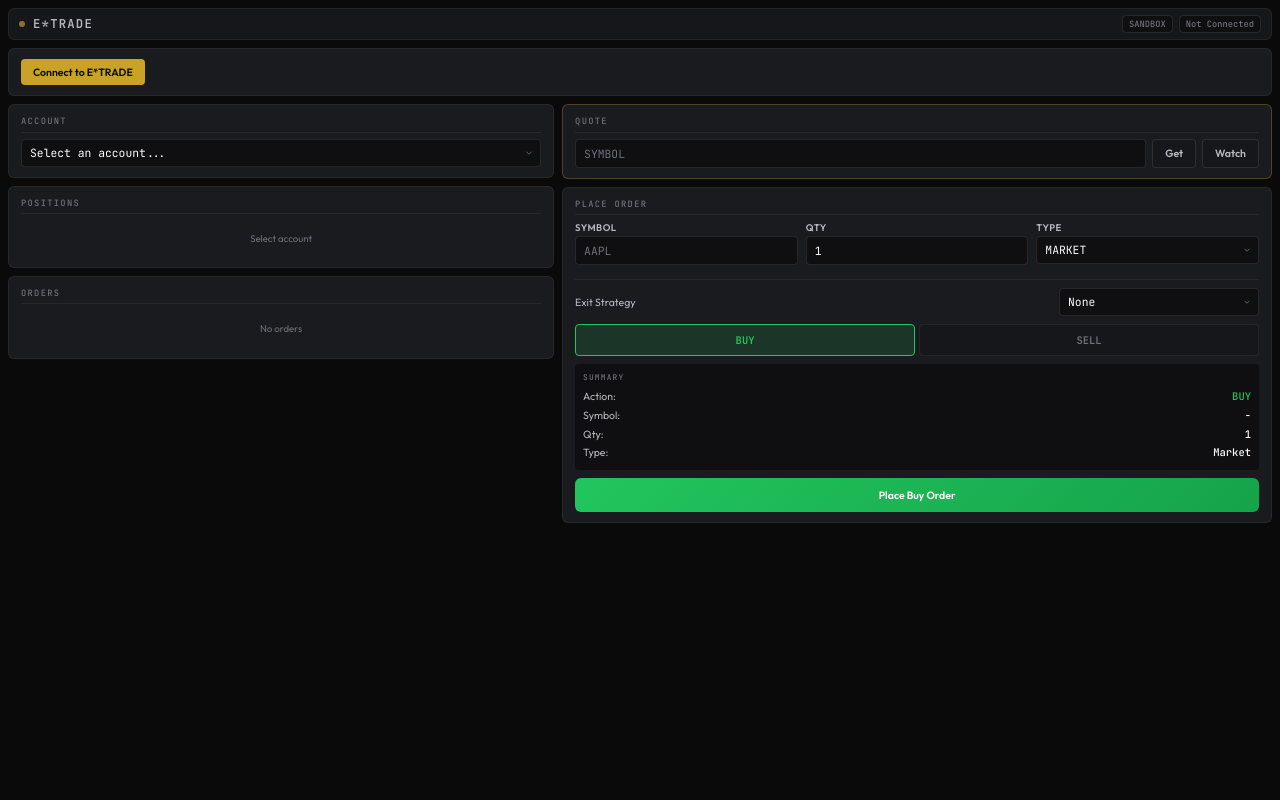
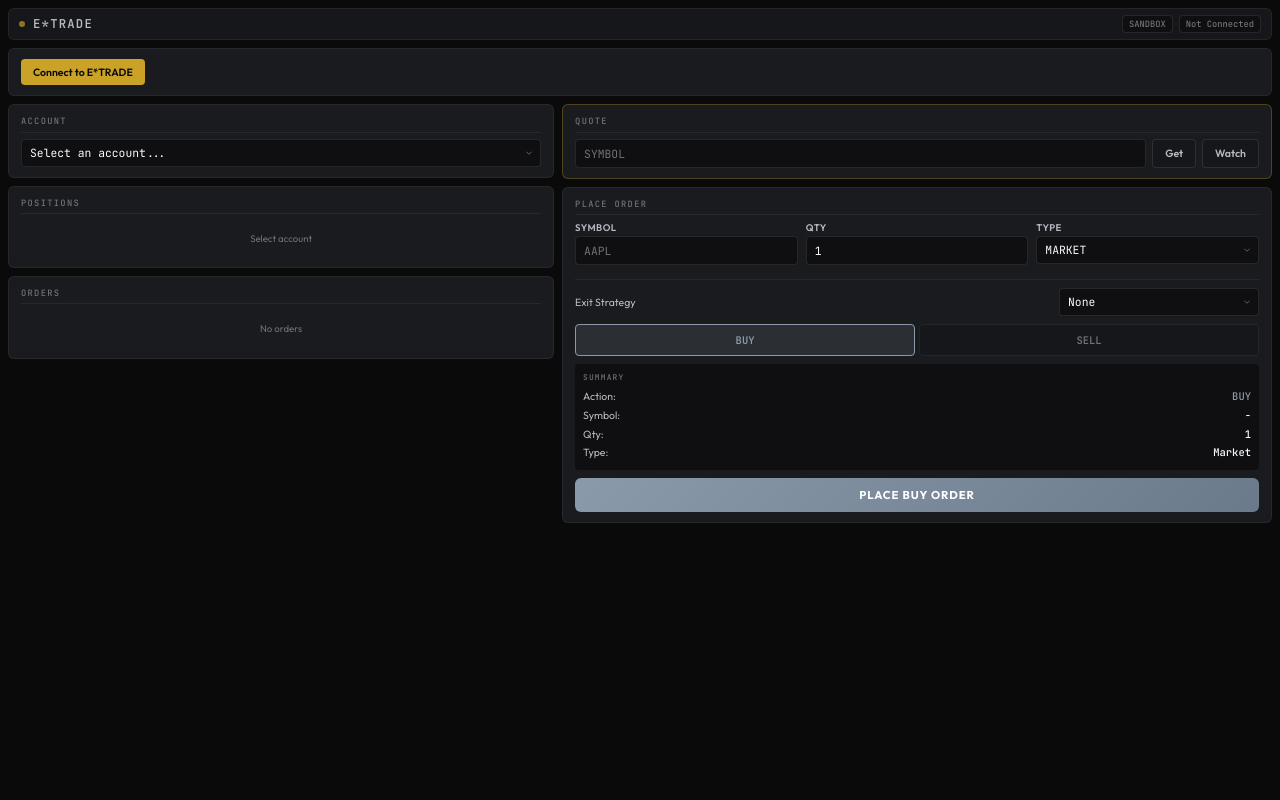
Before and after one commit to rasesh6/etrade-trading, a Flask app: page / in a window 1280 px wide. Run offline with Flask 3, Linux system fonts and the light colour scheme; data that the repository does not hold is empty.

Commit message:
style: Match UI colors with Alpaca/Public projects
Green bull/buy color (#22c55e) replaced with muted grey (#8a9aaa)
to match the consistent design across all trading projects.
Place Order button now uses grey gradient with bold uppercase text.

Co-Authored-By: Claude Opus 4.6 <noreply@anthropic.com>

```diff
--- a/static/css/style-luxe.css
+++ b/static/css/style-luxe.css
@@ -12,8 +12,8 @@
     --bg-hover: #222328;
     --accent-gold: #c9a227;
     --accent-copper: #b87333;
-    --bull: #22c55e;
-    --bull-dim: rgba(34, 197, 94, 0.15);
+    --bull: #8a9aaa;
+    --bull-dim: rgba(138, 154, 170, 0.15);
     --bear: #ef4444;
     --bear-dim: rgba(239, 68, 68, 0.15);
     --text-primary: #fafafa;
@@ -100,7 +100,7 @@ body {
 
 .badge.auth-badge.authenticated {
     background: var(--bull-dim);
-    border-color: rgba(34, 197, 94, 0.3);
+    border-color: rgba(138, 154, 170, 0.3);
     color: var(--bull);
 }
 
@@ -266,11 +266,15 @@ select {
 }
 
 .btn-buy {
-    background: linear-gradient(135deg, var(--bull) 0%, #16a34a 100%);
+    background: linear-gradient(135deg, var(--bull) 0%, #6a7a8a 100%);
     color: white;
     width: 100%;
     padding: 10px;
     border-radius: var(--radius-md);
+    font-size: 0.8125rem;
+    font-weight: 700;
+    text-transform: uppercase;
+    letter-spacing: 0.08em;
 }
 
 .btn-success { background: var(--bull); color: white; }
@@ -646,8 +650,8 @@ select {
 }
 
 .response-area.success {
-    border-color: rgba(34, 197, 94, 0.3);
-    background: linear-gradient(135deg, var(--bg-base) 0%, rgba(34, 197, 94, 0.05) 100%);
+    border-color: rgba(138, 154, 170, 0.3);
+    background: linear-gradient(135deg, var(--bg-base) 0%, rgba(138, 154, 170, 0.05) 100%);
 }
 
 .response-area.error {
```
